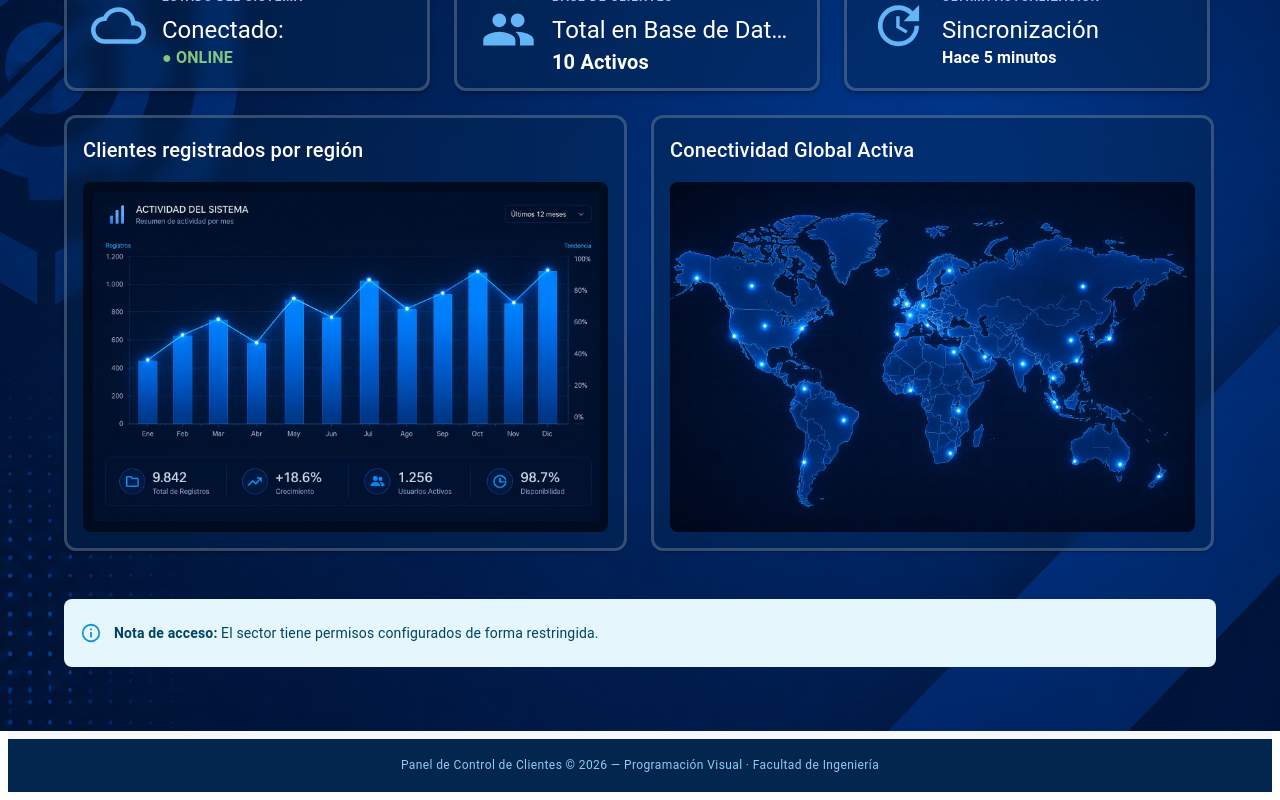
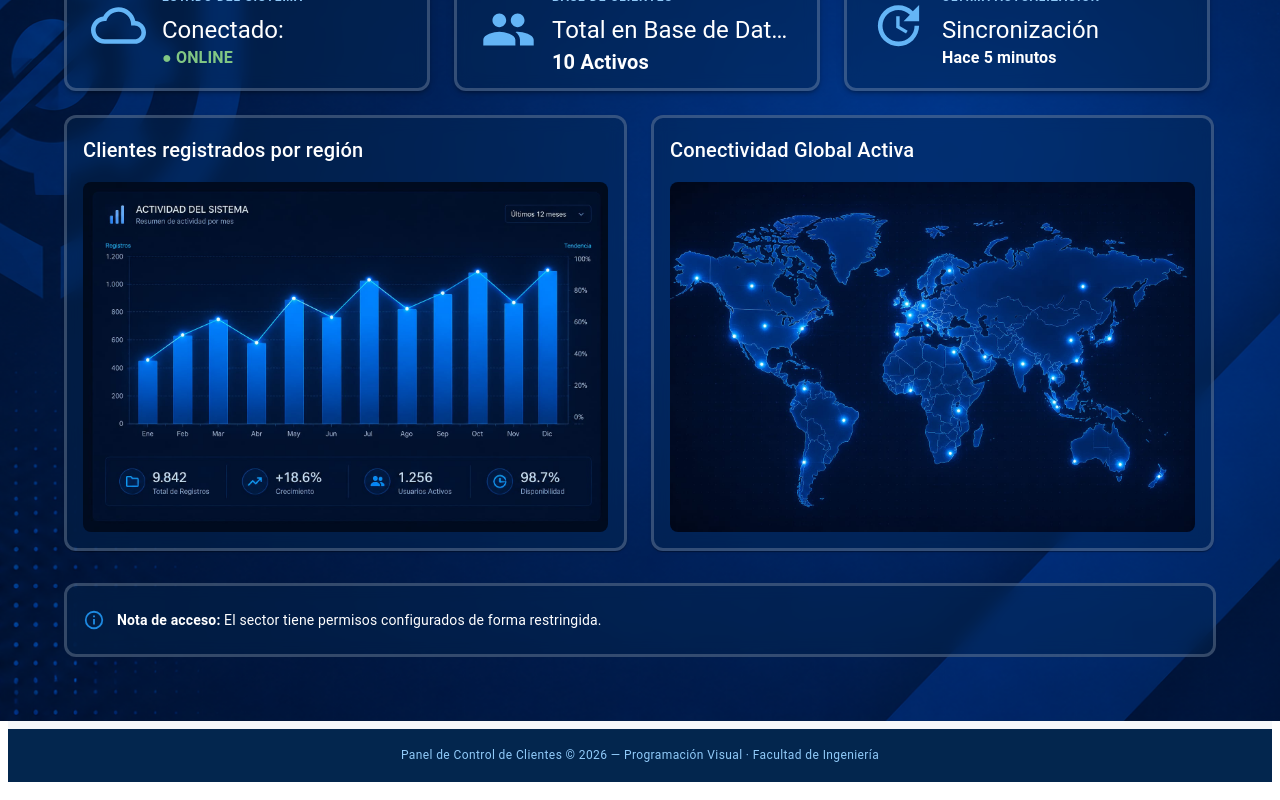
Before and after one commit to davidjuharez/pv_tp_integrador_grupo6, a React (Vite) app in the folder pv_tp_integrador_grupo6/: page / in a window 1280 px wide. Shown: the part 441-1241 px from the top of the page. Built offline with nearby package versions, Linux system fonts and the light colour scheme; sample sign-in values are in the browser's storage.

Commit message:
Se le da el mismo formato de card, respetando el color de la fuente y también el mismo tono que las cards anteriores al aviso de acceso.

```diff
--- a/pv_tp_integrador_grupo6/src/views/Dashboard.jsx
+++ b/pv_tp_integrador_grupo6/src/views/Dashboard.jsx
@@ -85,10 +85,13 @@ const Dashboard = () => {
           </Grid>
         </Grid>
 
-        {/* 3. Aviso inferior */}
-        <Alert severity="info" sx={{ mt: 6, borderRadius: 2, p: 2 }}>
-          <strong>Nota de acceso:</strong> El sector {admin?.sector} tiene permisos configurados de forma restringida.
-        </Alert>
+        <Grid item xs={12}>
+          <Box sx={{ mt: 4 }}>
+            <Alert severity="info" sx={{ borderRadius: 3, p: 2, bgcolor: 'rgba(3, 38, 78, 0.4)', backdropFilter: 'blur(8px)', border: '3px solid rgba(255, 255, 255, 0.2)', color: '#ffffff', '& .MuiAlert-icon': { color: '#2196f3' } }}>
+              <strong>Nota de acceso:</strong> El sector {admin?.sector} tiene permisos configurados de forma restringida.
+            </Alert>
+          </Box>
+        </Grid>
       </Container>
     </Box>
   );
```
